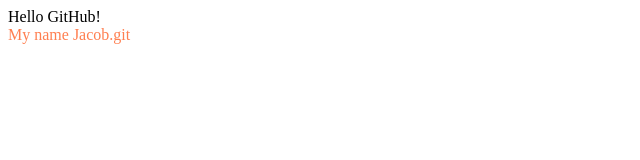
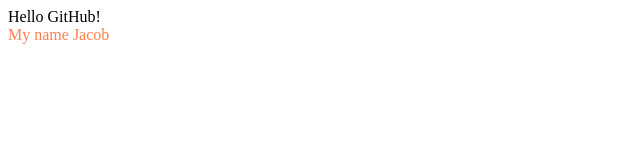
Before and after one commit to IacovColisnicenco/sk-trainings, a plain HTML site: page index.html in a window 1280 px wide. Shown: the full height of the page, 0-640 px from the left. Drawn offline with Linux system fonts and the light colour scheme.

Commit message:
change my name

```diff
--- a/index.html
+++ b/index.html
@@ -8,6 +8,6 @@
  </head>
  <body>
 	<div>Hello GitHub!</div>
-	<span style="color: coral;">My name Jacob.git</span>
+	<span style="color: coral;">My name Jacob</span>
  </body>
  </html>
```
